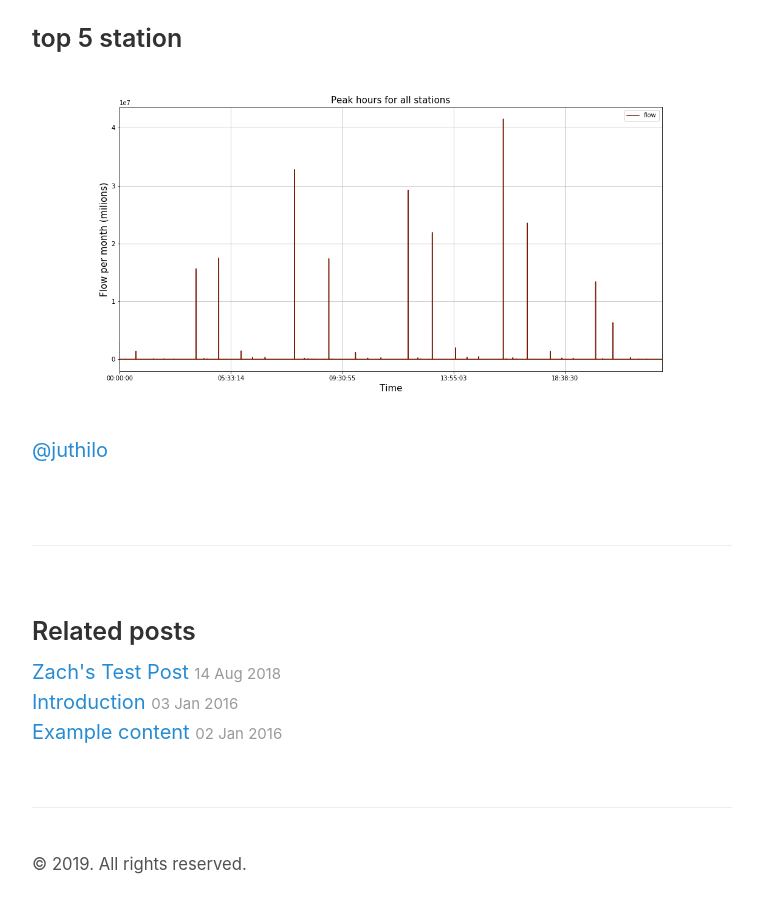
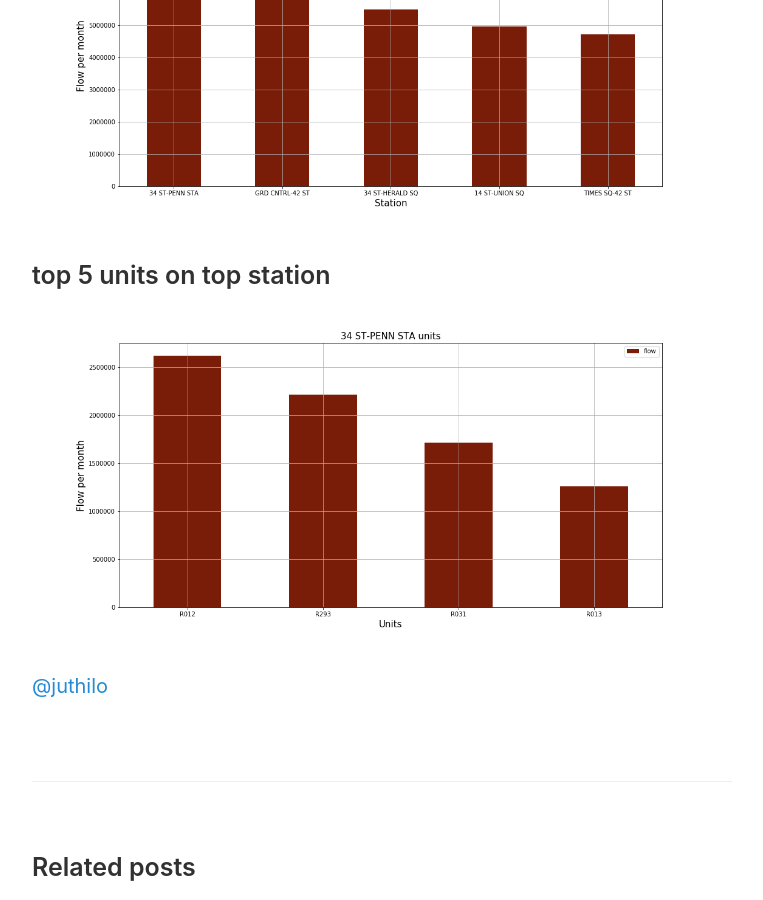
Before and after one commit to aiman-alghamdi/aiman2019.github.io, a Jekyll site: the page built from _posts/2019-9-7-aiman.md, in a window 1280 px wide and 900 px high, scrolled down 4442 px. Shown: the whole window, without its empty margins (258-1021 px from the left). Built offline with Jekyll 4.4.1, drawn with Linux system fonts in a browser that asks for light colours.

Commit message:
Update 2019-9-7-aiman.md

```diff
--- a/_posts/2019-9-7-aiman.md
+++ b/_posts/2019-9-7-aiman.md
@@ -63,7 +63,7 @@ now we are ready to explor the dataset.
 * the dataset have 10 atrubute
 * 5 atrbiute have object data type, and 3 have a flot and 2 hvae datatime data type.
 and here a pctuer of the 5 rows
-![Image1]({{site.url}}/images/Rush_hours.png)
+![Image1]({{site.url}}/images/pro2.jpg)
 
 
 ## visualization:
@@ -75,11 +75,14 @@ and here a pctuer of the 5 rows
 ![Image1]({{site.url}}/images/Rush_hours.png)
 
 ### Top 10 hours
-![Image1]({{site.url}}/images/Rush_hours.png)
+![Image1]({{site.url}}/images/Top_10_ho.png)
 
 ### top 5 station
-![Image1]({{site.url}}/images/Rush_hours.png)
+![Image1]({{site.url}}/images/Top_5.png)
 
+### top 5 units on top station
+
+![Image1]({{site.url}}/images/units.png)
 
 
 
```
